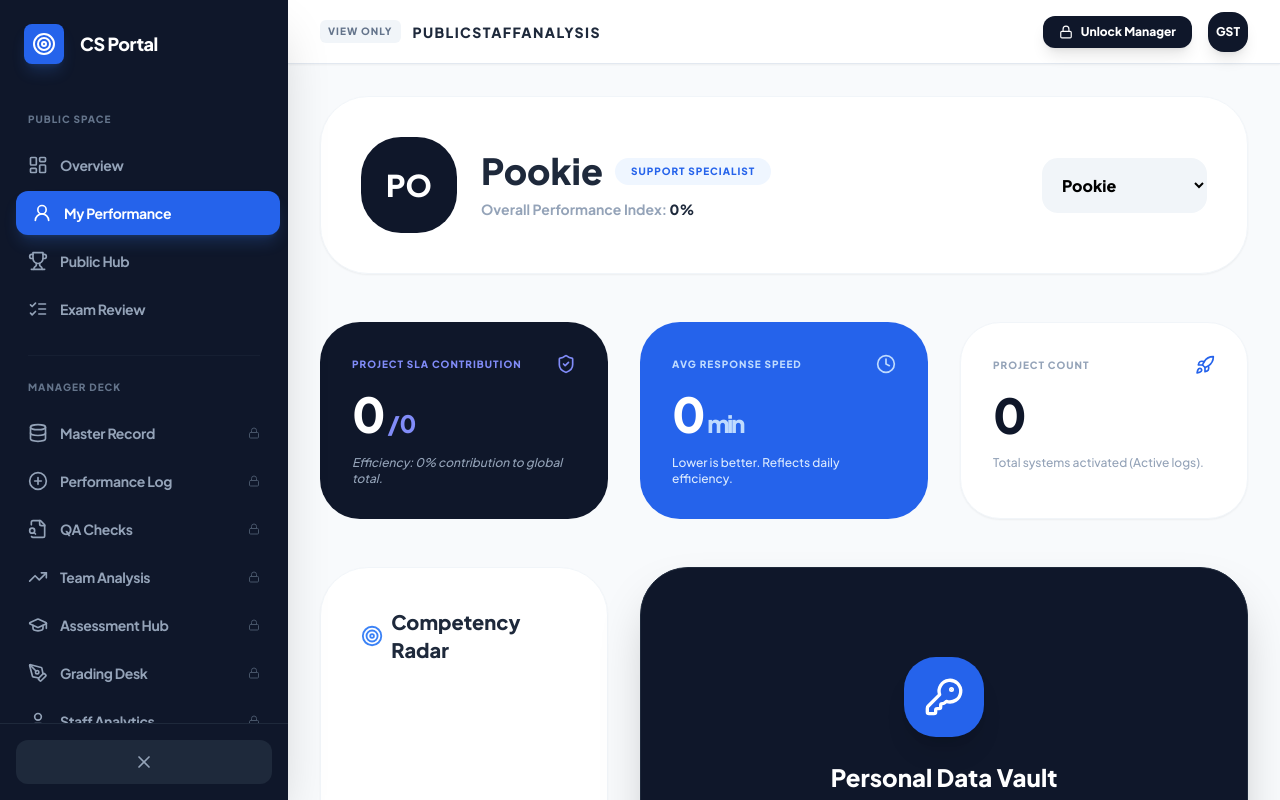
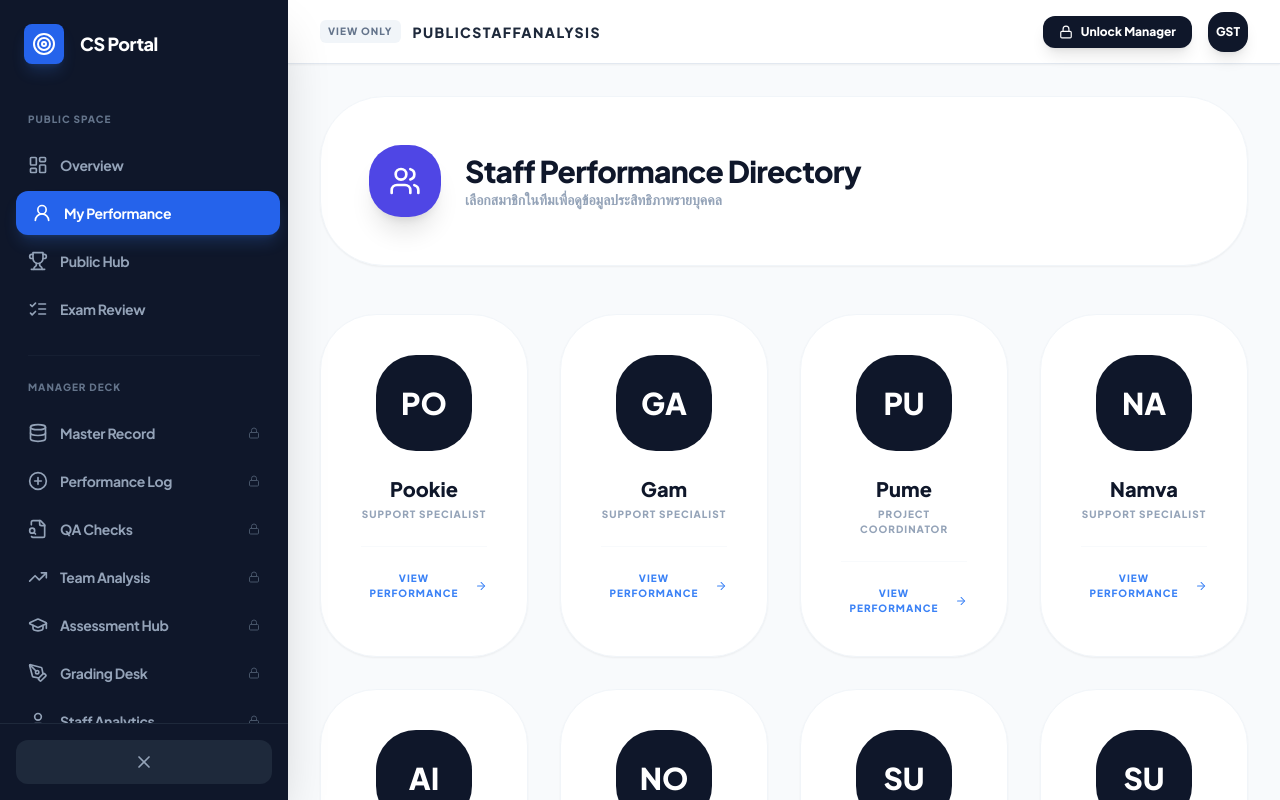
Before and after one commit to adminLocalforyou/CS-KPI, a React (Vite) app: page / in a window 1280 px wide. Both pictures are taken after a click on the button "My Performance". Built offline with nearby package versions, Linux system fonts and the light colour scheme.

Commit message:
feat: Add public staff analysis view
Introduces a new public view for staff analysis, allowing anonymous access to individual performance data. Updates state management and UI components to support this feature.

```diff
--- a/App.tsx
+++ b/App.tsx
@@ -7,7 +7,7 @@ import {
   CalendarDays, ListFilter, Trophy, LayoutGrid, Camera, HeartHandshake,
   ExternalLink, Search, LineChart, UserPlus, Smile, Timer, Trash2, Building2,
   Stethoscope, Bot, RefreshCcw, UserMinus, Lock, LogOut, PenTool, Database,
-  ListChecks, Send, UserRound, KeyRound
+  ListChecks, Send, UserRound, KeyRound, SearchCode, ArrowLeftCircle, ArrowRight
 } from 'lucide-react';
 import { TEAM_MEMBERS, INITIAL_EVALUATIONS } from './constants.tsx';
 import { EvaluationRecord, QARecord, TestSubmission, ProofRecord, PeerReviewRecord, GrowthMetrics, AssessmentRecord, MonthlySnapshotRecord } from './types.ts';
@@ -46,6 +46,7 @@ const App: React.FC = () => {
   const [pendingTab, setPendingTab] = useState<any>(null);
 
   const [selectedStaffId, setSelectedStaffId] = useState<string>(TEAM_MEMBERS[0]?.id || '1');
+  const [publicActiveStaffId, setPublicActiveStaffId] = useState<string | null>(null);
   const [activeTestId, setActiveTestId] = useState<string | null>(null);
 
   const [evaluations, setEvaluations] = useState<EvaluationRecord[]>(() => loadState('cs_evaluations_v3', INITIAL_EVALUATIONS));
@@ -107,6 +108,7 @@ const App: React.FC = () => {
       setShowPasscodeModal(true);
     } else {
       setActiveTab(tab);
+      if (tab === 'publicStaffAnalysis') setPublicActiveStaffId(null);
       if (tab !== 'takeTest') window.location.hash = '';
     }
   };
@@ -522,9 +524,53 @@ const App: React.FC = () => {
           {activeTab === 'takeTest' && <TakeTest test={assessments.find(a => a.id === activeTestId)} submissions={testSubmissions} onSubmit={(s) => { updateSubmission(s); setActiveTab('dashboard'); window.location.hash = ''; }} />}
           {activeTab === 'proof' && <ProofVault proofs={proofRecords} onAdd={(p) => setProofRecords([p, ...proofRecords])} onDelete={(id) => setProofRecords(proofRecords.filter(p => p.id !== id))} />}
           {activeTab === 'peerReview' && <PeerReviewCollector onReceiveReview={(r) => setPeerReviewRecords([r, ...peerReviewRecords])} />}
-          {(activeTab === 'individual' || activeTab === 'publicStaffAnalysis') && (
+
+          {activeTab === 'publicStaffAnalysis' && !publicActiveStaffId && (
+            <div className="space-y-12 animate-in fade-in slide-in-from-bottom-4 duration-500">
+              <div className="bg-white p-12 rounded-[4rem] border border-slate-100 shadow-sm space-y-4">
+                <div className="flex items-center gap-6">
+                  <div className="p-5 bg-indigo-600 text-white rounded-[2rem] shadow-xl"><Users size={32} /></div>
+                  <div>
+                    <h3 className="text-3xl font-black text-slate-900 tracking-tight">Staff Performance Directory</h3>
+                    <p className="text-slate-400 font-bold text-sm">เลือกสมาชิกในทีมเพื่อดูข้อมูลประสิทธิภาพรายบุคคล</p>
+                  </div>
+                </div>
+              </div>
+              <div className="grid grid-cols-1 md:grid-cols-2 lg:grid-cols-4 gap-8">
+                {TEAM_MEMBERS.map(member => (
+                  <button
+                    key={member.id}
+                    onClick={() => setPublicActiveStaffId(member.id)}
+                    className="bg-white p-10 rounded-[3.5rem] border border-slate-100 shadow-sm hover:shadow-2xl hover:-translate-y-2 transition-all flex flex-col items-center text-center space-y-6 group"
+                  >
+                    <div className="w-24 h-24 rounded-[2.5rem] bg-slate-900 text-white flex items-center justify-center text-3xl font-black group-hover:bg-blue-600 transition-colors">
+                      {member.name.substring(0, 2).toUpperCase()}
+                    </div>
+                    <div>
+                      <h4 className="text-xl font-black text-slate-900">{member.name}</h4>
+                      <p className="text-[10px] font-black text-slate-400 uppercase tracking-widest mt-1">{member.role}</p>
+                    </div>
+                    <div className="w-full pt-6 border-t border-slate-50 flex items-center justify-center gap-2 text-[10px] font-black text-blue-500 uppercase tracking-widest group-hover:text-blue-700">
+                      View Performance <ArrowRight size={14} />
+                    </div>
+                  </button>
+                ))}
+              </div>
+            </div>
+          )}
+
+          {(activeTab === 'individual' || (activeTab === 'publicStaffAnalysis' && publicActiveStaffId)) && (
+            <div className="space-y-6">
+              {activeTab === 'publicStaffAnalysis' && (
+                <button
+                  onClick={() => setPublicActiveStaffId(null)}
+                  className="flex items-center gap-2 text-slate-400 hover:text-slate-900 font-black text-[10px] uppercase tracking-widest transition-all mb-4"
+                >
+                  <ArrowLeftCircle size={16} /> Back to Staff Directory
+                </button>
+              )}
               <IndividualDeepDive
-              staffId={selectedStaffId}
+                staffId={activeTab === 'publicStaffAnalysis' ? publicActiveStaffId! : selectedStaffId}
                 evaluations={evaluations}
                 proofs={proofRecords}
                 peerReviews={peerReviewRecords}
@@ -532,7 +578,9 @@ const App: React.FC = () => {
                 onStaffChange={setSelectedStaffId}
                 mode={activeTab === 'publicStaffAnalysis' ? 'public' : 'manager'}
               />
+            </div>
           )}
+
           {activeTab === 'team' && <TeamAnalysis teamPerformance={teamPerformanceData} evaluations={evaluations} qaRecords={qaRecords} />}
           {activeTab === 'staffHub' && <StaffHub teamPerformance={teamPerformanceData} evaluations={evaluations} qaRecords={qaRecords} testSubmissions={testSubmissions} />}
           {activeTab === 'masterRecord' && <MasterRecord evaluations={evaluations} qaRecords={qaRecords} submissions={testSubmissions} assessments={assessments} monthlySnapshots={monthlySnapshots} />}
--- a/components/IndividualDeepDive.tsx
+++ b/components/IndividualDeepDive.tsx
@@ -89,9 +89,11 @@ const IndividualDeepDive: React.FC<IndividualDeepDiveProps> = ({ staffId, evalua
              <p className="text-slate-400 font-bold text-sm mt-2">Overall Performance Index: <span className="text-slate-800 font-black">{overallIndividualScore}%</span></p>
           </div>
         </div>
-        <select className="bg-slate-100 p-4 rounded-2xl font-black outline-none cursor-pointer hover:bg-slate-200 transition-colors" value={staffId} onChange={(e) => onStaffChange(e.target.value)}>
-          {TEAM_MEMBERS.map(m => <option key={m.id} value={m.id}>{m.name}</option>)}
-        </select>
+        {mode === 'manager' && (
+          <select className="bg-slate-100 p-4 rounded-2xl font-black outline-none cursor-pointer hover:bg-slate-200 transition-colors" value={staffId} onChange={(e) => onStaffChange(e.target.value)}>
+            {TEAM_MEMBERS.map(m => <option key={m.id} value={m.id}>{m.name}</option>)}
+          </select>
+        )}
       </div>
 
       {/* Quantitative Efficiency Section - Publicly Visible */}
```
Lines whose indentation alone changed are shown as unchanged.
